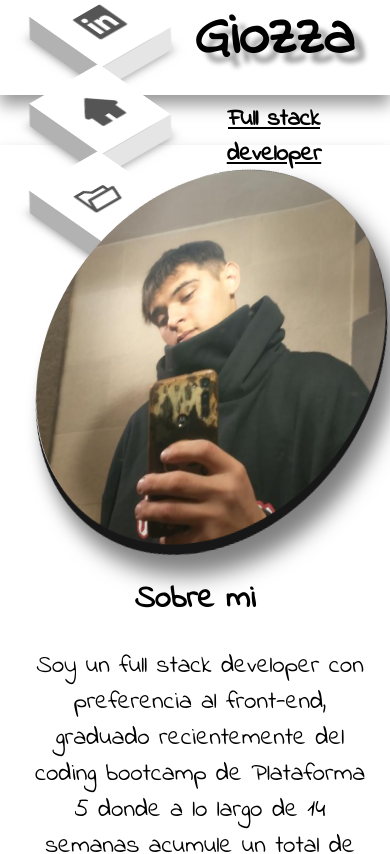
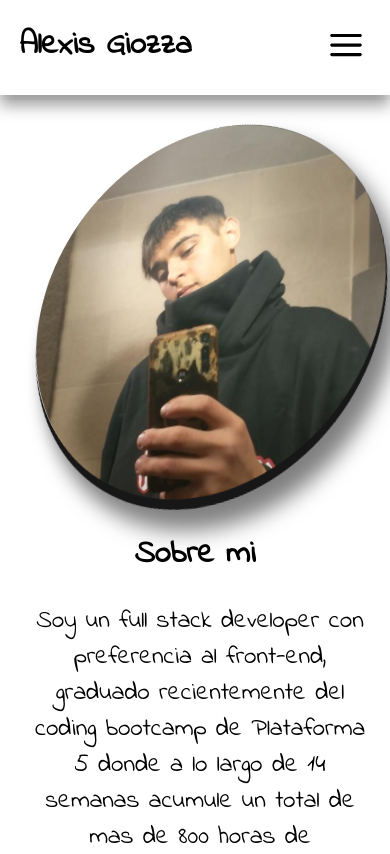
Before and after one commit to AleAmg/Portfolio, a React (Create React App) app: page /proyects in a window 390 px wide. Shown: the top 854 px of the page. Built offline with nearby package versions, Linux system fonts and the light colour scheme.

Commit message:
Any things changue

```diff
--- a/src/App.js
+++ b/src/App.js
@@ -5,22 +5,17 @@ import Navbar from "./component/Navbar";
 import Profile from "./component/Profile";
 import Proyects from "./component/Proyects";
 import Footer from "./component/Footer";
-import BothNav from "./content/BothNav";
+
 import ContactMe from "./component/ContactMe";
 
 function App() {
   return (
     <div>
       <Navbar />
-      <BothNav />
+
       <Profile />
       <Proyects />
       <ContactMe />
-      {/* <Routes>
-        <Route path="/" element={<Profile />} />
-        <Route path="/proyects" element={<Proyects />} />
-        <Route path="/contactMe" element={<ContactMe />} />
-      </Routes> */}
       <Footer />
     </div>
   );
--- a/src/component/ContactMe.js
+++ b/src/component/ContactMe.js
@@ -1,6 +1,6 @@
 const ContactMe = () => {
   return (
-    <div className="container">
+    <div className="container" id="contact">
       <div className="container__child contactMe">
         <h1 className="contactMe__title">Contact Me</h1>
         <form
--- a/src/component/Navbar.js
+++ b/src/component/Navbar.js
@@ -1,22 +1,23 @@
-/* import Redes from "../content/Redes";
-import NavbarLink from "../content/NavbarLink"; */
+import { CgMenu } from "react-icons/cg";
+import DropDown from "./../content/DropDown.js";
+import { useEffect, useState } from "react";
+import { useLocation } from "react-router";
 
 const Navbar = () => {
+  const locate = useLocation();
+
+  const [drop, setDrop] = useState(false);
+
+  useEffect(() => {
+    setDrop(false);
+  }, [locate]);
+
   return (
-    <div className="container navbar__origin">
+    <div>
+      <div className="container nav">
         <div className="navbar container__child">
-        {/* <Redes />
-        <div >
-          <h1 className="navbar__name">Alexis Giozza</h1>
-          <h2 className="navbar__developer">Full stack developer</h2>
-        </div>
-        <NavbarLink /> */}
           <h1>Alexis Giozza</h1>
-        <div className="navbar__links">
-          <div className="navbar__links--item">
-            <a href="#home">Home</a>
-            <span></span>
-          </div>
+          <div className="navbar__links navbar--computer">
             <div className="navbar__links--item">
               <a href="#about">Sobre mi</a>
               <span></span>
@@ -30,7 +31,17 @@ const Navbar = () => {
               <span></span>
             </div>
           </div>
+          <div className="navbar--phone">
+            <button
+              className="nabvar__burguer"
+              onClick={drop ? () => setDrop(false) : () => setDrop(true)}
+            >
+              <CgMenu />
+            </button>
           </div>
+        </div>
+      </div>
+      {drop && <DropDown onClick={() => setDrop(false)} />}
     </div>
   );
 };
--- a/src/component/Profile.js
+++ b/src/component/Profile.js
@@ -3,7 +3,7 @@ import perfil from "./../assets/images/perfil.jpg";
 
 const Profile = () => {
   return (
-    <div className="container">
+    <div className="container" id="about">
       <div className="profile container__child">
         <div className="profile__container--img">
           <img className="profile__image" src={perfil} alt="profileImg"></img>
@@ -11,17 +11,16 @@ const Profile = () => {
         <div className="profile__container--info">
           <div className="profile__info">
             <h1 className="profile__info--title">Sobre mi</h1>
-
             <p className="profile__info--text">
               Soy un full stack developer con preferencia al front-end, graduado
               recientemente del coding bootcamp de Plataforma 5 donde a lo largo
               de 14 semanas acumule un total de mas de 800 horas de experiencia;
-              donde aprendi y puse en practica distintas tecnologias.
+              donde aprendí y puse en práctica distintas tecnologías.
             </p>
             <p className="profile__info--text">
               Actualmente estoy en búsqueda de mi primer trabajo como developer
-              donde demostrare mis conocimientos, seguire aprendiendo
-              constantemente y desarrollare nuevas habilidades.
+              donde demostraré mis conocimientos, seguiré aprendiendo
+              constantemente y desarrollaré nuevas habilidades.
             </p>
           </div>
         </div>
--- a/src/component/Proyects.js
+++ b/src/component/Proyects.js
@@ -8,7 +8,7 @@ import adFlower from "./../assets/images/adFlower.png";
 
 const Proyects = () => {
   return (
-    <div className="container">
+    <div className="container" id="proyects">
       <div className="proyects container__child">
         <h1 className="proyects__info--title">Proyectos</h1>
         <div className="proyects__image">
--- a/src/content/BothNav.js
+++ /dev/null
@@ -1,62 +0,0 @@
-import {
-  AiFillGithub,
-  AiFillLinkedin,
-  AiFillHome,
-  AiOutlineFolderOpen,
-} from "react-icons/ai";
-import { Link } from "react-router-dom";
-
-const BothNav = () => {
-  return (
-    <div className="container navbar__both">
-      <div className="navbar container__child">
-        <div className="social">
-          <ul>
-            <li className="social__icon">
-              <a
-                className="social__link social__link--git"
-                href="https://github.com/AleAmg"
-                target="_blank"
-                rel="noreferrer"
-              >
-                <AiFillGithub />
-              </a>
-            </li>
-            <li className="social__icon">
-              <a
-                className="social__link social__link--linkedIn"
-                aria-hidden="true"
-                href="https://www.linkedin.com/in/alexisgiozza/"
-                target="_blank"
-                rel="noreferrer"
-              >
-                <AiFillLinkedin />
-              </a>
-            </li>
-            <li className="social__icon">
-              <Link to="/" className="social__link social__link--home">
-                <AiFillHome />
-              </Link>
-            </li>
-            <li className="social__icon">
-              <Link
-                to="/proyects"
-                className="social__link social__link--proyect"
-              >
-                <AiOutlineFolderOpen />
-              </Link>
-            </li>
-          </ul>
-        </div>
-        <div className="navbar__texts">
-          <h1 className="navbar__name">Alexis</h1>
-          <h1 className="navbar__name">Giozza</h1>
-
-          <h2 className="navbar__developer">Full stack developer</h2>
-        </div>
-        <div></div>
-      </div>
-    </div>
-  );
-};
-export default BothNav;
--- /dev/null
+++ b/src/content/DropDown.js
@@ -0,0 +1,25 @@
+const DropDown = () => {
+  return (
+
+      <div className="dropdown">
+        <div className="dropdown__link">
+          <a className="dropdown__link--item" href="#about">
+            Sobre mi
+          </a>
+        </div>
+
+        <div className="dropdown__link">
+          <a className="dropdown__link--item" href="#proyects">
+            Proyectos
+          </a>
+        </div>
+        <div className="dropdown__link">
+          <a className="dropdown__link--item" href="#contact">
+            Contact me
+          </a>
+        </div>
+      </div>
+
+  );
+};
+export default DropDown;
--- a/src/content/Skills.js
+++ b/src/content/Skills.js
@@ -14,7 +14,7 @@ import github from "./../assets/logos/github-icon.svg";
 const Skills = () => {
   return (
     <div>
-      <h1>Skills</h1>
+      <h1 className="proyects__info--title">Skills</h1>
       <div className="profile__skills--container">
         <img className="profile__skills" src={html} alt="html"></img>
         <img className="profile__skills" src={css} alt="css"></img>
--- a/src/style.css
+++ b/src/style.css
@@ -155,6 +155,15 @@ body {
           transform: perspective(1000px) rotate(0deg) skewX(315deg);
 }
 
+.nav {
+  position: fixed;
+  left: 0;
+  top: 0;
+  z-index: 10000;
+  background-color: #fff;
+  width: 100%;
+}
+
 .navbar {
   display: -webkit-box;
   display: -ms-flexbox;
@@ -167,6 +176,7 @@ body {
           align-items: center;
   padding-top: 20px;
   height: 70px;
+  width: 90%;
 }
 
 .navbar__links {
@@ -212,8 +222,32 @@ body {
           transform: scaleX(1);
 }
 
-.navbar__both {
+.navbar--phone {
   display: none;
+}
+
+.nabvar__burguer {
+  display: -webkit-box;
+  display: -ms-flexbox;
+  display: flex;
+  -webkit-box-pack: center;
+      -ms-flex-pack: center;
+          justify-content: center;
+  -webkit-box-align: center;
+      -ms-flex-align: center;
+          align-items: center;
+  width: 50px;
+  height: 50px;
+  font-size: 40px;
+  border: none;
+  background-color: #fff;
+  -webkit-transition: 0.2s;
+  transition: 0.2s;
+}
+
+.nabvar__burguer:active {
+  font-size: 20px;
+  color: #717171;
 }
 
 .navbar__name {
@@ -243,6 +277,78 @@ body {
   text-shadow: 0 10px 4px #999;
 }
 
+.dropdown {
+  z-index: 1000;
+  position: fixed;
+  left: 5%;
+  top: 95px;
+  background-color: #000;
+  width: 90%;
+  display: -webkit-box;
+  display: -ms-flexbox;
+  display: flex;
+  -webkit-box-pack: center;
+      -ms-flex-pack: center;
+          justify-content: center;
+  -webkit-box-align: center;
+      -ms-flex-align: center;
+          align-items: center;
+  -webkit-box-orient: vertical;
+  -webkit-box-direction: normal;
+      -ms-flex-direction: column;
+          flex-direction: column;
+  -webkit-animation: open 1s;
+          animation: open 1s;
+}
+
+@-webkit-keyframes open {
+  0% {
+    -webkit-transform: scaleY(0);
+            transform: scaleY(0);
+    top: 0;
+  }
+  100% {
+    -webkit-transform: scaleY(1);
+            transform: scaleY(1);
+    top: 95px;
+  }
+}
+
+@keyframes open {
+  0% {
+    -webkit-transform: scaleY(0);
+            transform: scaleY(0);
+    top: 0;
+  }
+  100% {
+    -webkit-transform: scaleY(1);
+            transform: scaleY(1);
+    top: 95px;
+  }
+}
+
+.dropdown__link {
+  display: -webkit-box;
+  display: -ms-flexbox;
+  display: flex;
+  -webkit-box-pack: center;
+      -ms-flex-pack: center;
+          justify-content: center;
+  -webkit-box-align: center;
+      -ms-flex-align: center;
+          align-items: center;
+  height: 60px;
+  width: 100%;
+  border: 1px solid #fff;
+  border-top: 0;
+}
+
+.dropdown__link--item {
+  color: #c100c1;
+  text-decoration: none;
+  font-size: 30px;
+}
+
 .profile {
   display: -webkit-box;
   display: -ms-flexbox;
@@ -253,6 +359,7 @@ body {
   -webkit-box-align: center;
       -ms-flex-align: center;
           align-items: center;
+  margin-top: 100px;
 }
 
 .profile__container--img {
@@ -535,8 +642,7 @@ body {
 }
 
 .contactMe__child {
-  max-width: 500px;
-  width: 100%;
+  width: 500px;
   height: 40px;
   border-radius: 10px;
   font-size: 20px;
@@ -550,7 +656,6 @@ body {
 }
 
 .contactMe__button {
-  position: relative;
   width: 200px;
   height: 30px;
   padding: 0;
@@ -568,11 +673,13 @@ body {
 }
 
 @media (max-width: 767px) {
-  .navbar__origin {
+  .navbar--computer {
     display: none;
   }
-  .navbar__both {
-    display: block;
+  .navbar--phone {
+    display: -webkit-box;
+    display: -ms-flexbox;
+    display: flex;
   }
   .navbar__name {
     margin: 5px;
@@ -621,6 +728,9 @@ body {
         -ms-flex-direction: column;
             flex-direction: column;
   }
+  .contactMe__child {
+    width: 300px;
+  }
 }
 
 @media (max-width: 459px) {
--- a/src/style.scss
+++ b/src/style.scss
@@ -122,12 +122,21 @@ body {
   transform: perspective(1000px) rotate(0deg) skewX(315deg);
 }
 
+.nav {
+  position: fixed;
+  left: 0;
+  top: 0;
+  z-index: 10000;
+  background-color: #fff;
+  width: 100%;
+}
 .navbar {
   display: flex;
   justify-content: space-between;
   align-items: center;
   padding-top: 20px;
   height: 70px;
+  width: 90%;
 }
 .navbar__links {
   display: flex;
@@ -158,9 +167,25 @@ body {
     }
   }
 }
-.navbar__both {
+.navbar--phone {
   display: none;
 }
+.nabvar__burguer {
+  display: flex;
+  justify-content: center;
+  align-items: center;
+  width: 50px;
+  height: 50px;
+  font-size: 40px;
+  border: none;
+  background-color: #fff;
+  transition: 0.2s;
+  &:active {
+    font-size: 20px;
+    color: #717171;
+  }
+}
+
 .navbar__name {
   font-size: 60px;
   font-weight: 600;
@@ -186,11 +211,52 @@ body {
   }
 }
 
+.dropdown {
+  z-index: 1000;
+
+  position: fixed;
+  left: 5%;
+  top: 95px;
+  background-color: #000;
+  width: 90%;
+  display: flex;
+  justify-content: center;
+  align-items: center;
+  flex-direction: column;
+
+  animation: open 1s ;
+}
+@keyframes open {
+  0%{
+    transform: scaleY(0);
+    top: 0;
+  }
+  100%{
+    transform: scaleY(1);
+    top: 95px
+  }
+}
+.dropdown__link {
+  display: flex;
+  justify-content: center;
+  align-items: center;
+  height: 60px;
+  width: 100%;
+  border: 1px solid #fff;
+  border-top: 0;
+}
+.dropdown__link--item {
+  color: rgb(193, 0, 193);
+  text-decoration: none;
+  font-size: 30px;
+}
 .profile {
   display: flex;
   justify-content: center;
   align-items: center;
+  margin-top: 100px;
 }
+
 .profile__container--img {
   width: 401px;
   height: 410px;
@@ -380,9 +446,7 @@ body {
 }
 
 .contactMe__child {
-  max-width: 500px;
-  width: 100%;
-
+  width: 500px;
   height: 40px;
   border-radius: 10px;
   font-size: 20px;
@@ -394,7 +458,6 @@ body {
   height: 80px;
 }
 .contactMe__button {
-  position: relative;
   width: 200px;
   height: 30px;
   padding: 0;
@@ -410,12 +473,14 @@ body {
 }
 
 @media (max-width: 767px) {
-  .navbar__origin {
+  .navbar--computer {
     display: none;
   }
-  .navbar__both {
-    display: block;
+
+  .navbar--phone {
+    display: flex;
   }
+
   .navbar__name {
     margin: 5px;
   }
@@ -457,6 +522,9 @@ body {
   .contactMe {
     flex-direction: column;
   }
+  .contactMe__child {
+    width: 300px;
+  }
 }
 @media (max-width: 459px) {
   .footer {
```
Also changed, not shown: 2 other files (tests, documents, lock files or other folders). Lines whose indentation alone changed are shown as unchanged.
